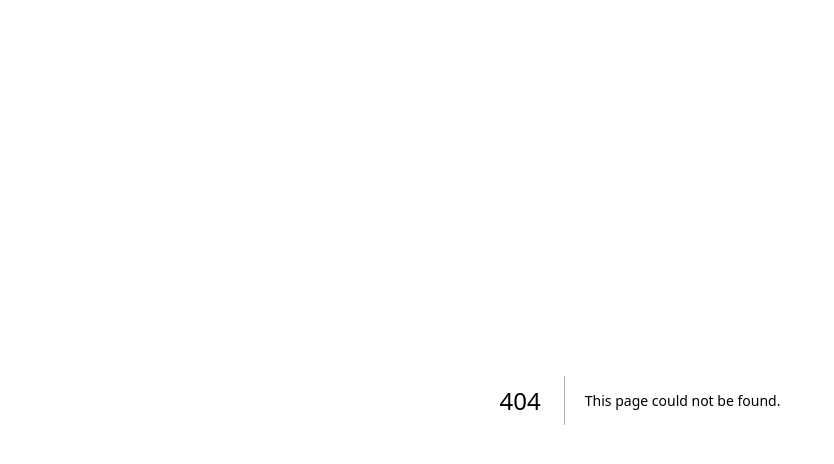
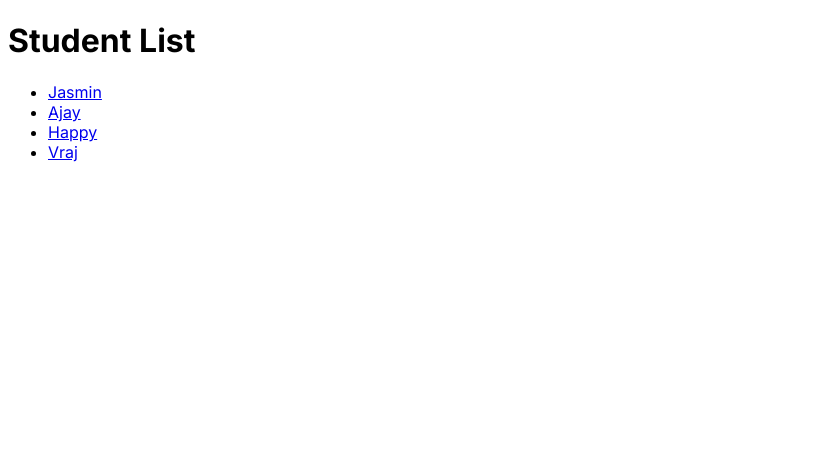
Before and after one commit to Jasmin2208/Nextjs, a Next.js app: page /studentlist in a window 1280 px wide. Before the commit this address had no page. Shown: the top 464 px of the page, without its empty margins (0-834 px from the left). Built offline with nearby package versions, Linux system fonts and the light colour scheme.

Commit message:
Dynamic Routing

```diff
--- /dev/null
+++ b/src/app/studentlist/page.js
@@ -0,0 +1,26 @@
+import Link from 'next/link'
+import React from 'react'
+
+function StudentList() {
+  return (
+    <div>
+        <h1>Student List</h1>
+        <ul>
+            <li>
+                <Link href="/studentlist/jasmin">Jasmin</Link>
+            </li>
+            <li>
+                <Link href="/studentlist/ajay">Ajay</Link>
+            </li>
+            <li>
+                <Link href="/studentlist/happy">Happy</Link>
+            </li>
+            <li>
+                <Link href="/studentlist/Vraj">Vraj</Link>
+            </li>
+        </ul>
+    </div>
+  )
+}
+
+export default StudentList
```
Also changed, not shown: src/app/studentlist/[students]/page.js (added, +12 -0 lines).
